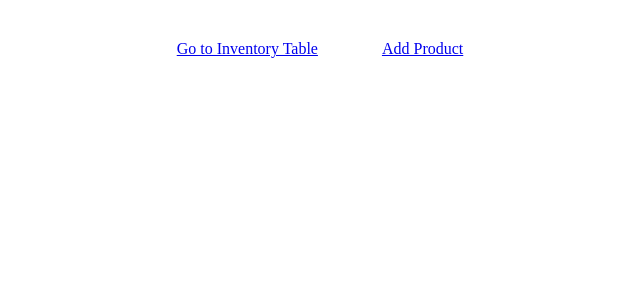
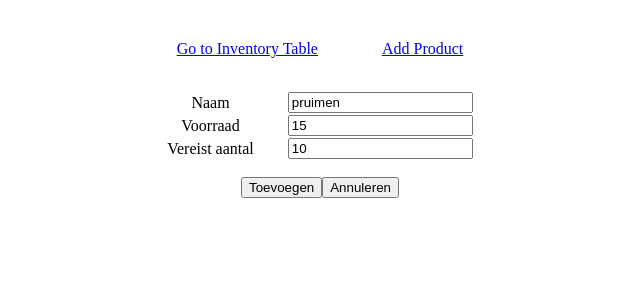
Before and after one commit to maartenrdijkstra/inventaris, a Vue app: page /edit/1 in a window 1280 px wide. Shown: the top 300 px of the page, without its empty margins (320-960 px from the left). Built offline with nearby package versions, Linux system fonts and the light colour scheme.

Commit message:
INV-7084

```diff
--- a/src/components/ProductForm.vue
+++ b/src/components/ProductForm.vue
@@ -7,7 +7,7 @@
             <label for="name">Naam</label>
           </td>
           <td>
-            <input id="name" v-model="name" required />
+            <input id="name" v-model="productToSave.name" required />
           </td>
         </tr>
         <tr>
@@ -15,7 +15,12 @@
             <label for="actual">Voorraad</label>
           </td>
           <td>
-            <input id="actual" type="number" v-model="actualAmount" required />
+            <input
+              id="actual"
+              type="number"
+              v-model="productToSave.actualAmount"
+              required
+            />
           </td>
         </tr>
         <tr>
@@ -26,7 +31,7 @@
             <input
               id="minimum"
               type="number"
-              v-model="minimumAmount"
+              v-model="productToSave.minimumAmount"
               required
             />
           </td>
@@ -56,21 +61,10 @@ const props = defineProps({
 
 const router = useRouter();
 
-const name = ref(props.product.name);
-const actualAmount = ref(props.product.actualAmount);
-const minimumAmount = ref(props.product.name);
+const productToSave = { ...props.product };
 
 function saveProduct() {
-  const newProduct = { ...props.product };
-  if (newProduct.id === undefined) {
-    const products = getAllProducts.value;
-    const maxId = Math.max(...products.map((p) => p.id));
-    newProduct.id = maxId + 1;
-  }
-  newProduct.name = name.value;
-  newProduct.actualAmount = actualAmount.value;
-  newProduct.minimumAmount = minimumAmount.value;
-  emit("save", newProduct);
+  emit("save", productToSave);
   router.push("/table");
 }
 
--- a/src/domains/inventory/InventoryStore.ts
+++ b/src/domains/inventory/InventoryStore.ts
@@ -1,4 +1,11 @@
 import { computed, ref } from "vue";
+
+export interface Product {
+  id: number;
+  name: string;
+  actualAmount: number;
+  minimumAmount: number;
+}
 
 const products = ref([
   {
@@ -47,18 +54,22 @@ const products = ref([
 
 // Getter
 export const getAllProducts = computed(() => products.value);
+export const getProductById = (id: number) =>
+  computed(() => products.value.find((product: Product) => product.id === id));
 
 // Actions
-export const addProduct = (product: {
-  id: number;
-  name: string;
-  actualAmount: number;
-  minimumAmount: number;
-}) => {
+export const addProduct = (product: Product) => {
   if (product.id === undefined) {
-    const products = getAllProducts.value;
-    product.id = Math.max(...(products.map((p) => p.id) + 1));
+    const products: Product[] = getAllProducts.value;
+    product.id = Math.max(...products.map((p) => p.id)) + 1;
   }
   console.log(product);
   products.value.push(product);
 };
+export const updateProduct = (updated: Product) => {
+  const index = products.value.findIndex((p: Product) => p.id === updated.id);
+  if (index !== -1) {
+    products.value[index] = updated;
+  }
+  console.log(products.value[index]);
+};
--- /dev/null
+++ b/src/domains/inventory/pages/EditProduct.vue
@@ -0,0 +1,19 @@
+<template>
+  <ProductForm :product="product" @save="saveProduct"></ProductForm>
+</template>
+
+<script setup>
+import { useRoute } from "vue-router";
+import { getProductById } from "../InventoryStore";
+import ProductForm from "../../../components/ProductForm.vue";
+import { updateProduct } from "../InventoryStore";
+
+const route = useRoute();
+const id = Number(route.params.id);
+
+const product = getProductById(id);
+
+const saveProduct = (updatedProduct) => {
+  updateProduct(updatedProduct);
+};
+</script>
--- a/src/domains/inventory/pages/InventoryTable.vue
+++ b/src/domains/inventory/pages/InventoryTable.vue
@@ -1,5 +1,5 @@
 <template>
-  <table>
+  <table class="inventory-table">
     <thead>
       <tr>
         <th>Productnaam</th>
@@ -12,13 +12,17 @@
         <td>{{ product.name }}</td>
         <td>{{ product.actualAmount }}</td>
         <td>{{ product.minimumAmount }}</td>
+        <td>
+          <RouterLink :to="`/edit/${product.id}`">Bewerken</RouterLink>
+        </td>
       </tr>
     </tbody>
   </table>
 </template>
 
 <script setup>
-import { getAllProducts } from "../inventoryStore";
+import { RouterLink } from "vue-router";
+import { getAllProducts } from "../InventoryStore";
 
 const products = getAllProducts;
 </script>
@@ -27,4 +31,9 @@ const products = getAllProducts;
 table {
   margin: 0 auto;
 }
+
+.inventory-table td {
+  padding: 0 3rem;
+  text-align: left;
+}
 </style>
--- a/src/domains/inventory/routes.ts
+++ b/src/domains/inventory/routes.ts
@@ -1,6 +1,7 @@
 import InventoryTable from "./pages/InventoryTable.vue";
 import Home from "./pages/Home.vue";
 import CreateProduct from "./pages/CreateProduct.vue";
+import EditProduct from "./pages/EditProduct.vue";
 
 export const routes = [
   {
@@ -15,4 +16,8 @@ export const routes = [
     path: "/add",
     component: CreateProduct,
   },
+  {
+    path: "/edit/:id",
+    component: EditProduct,
+  },
 ];
```
